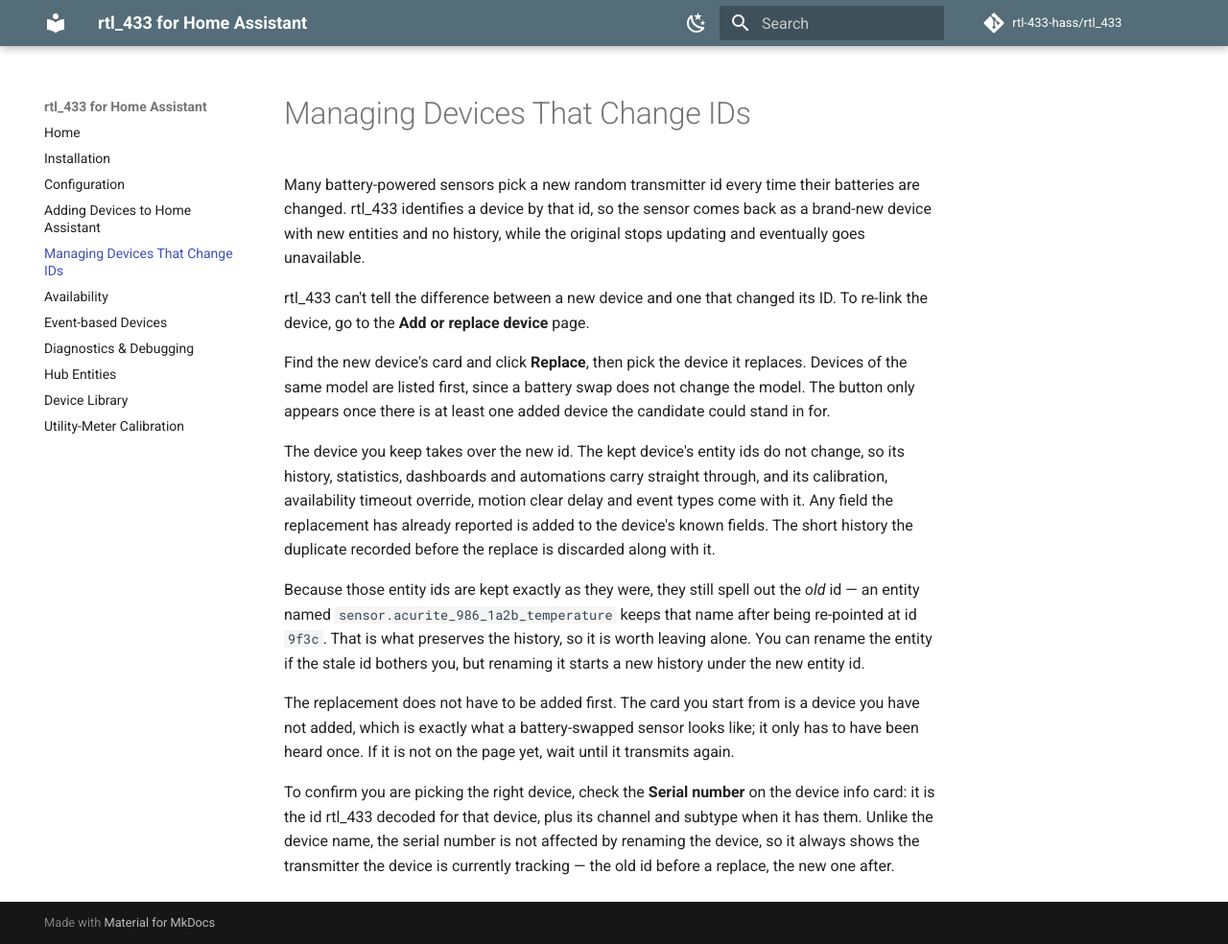
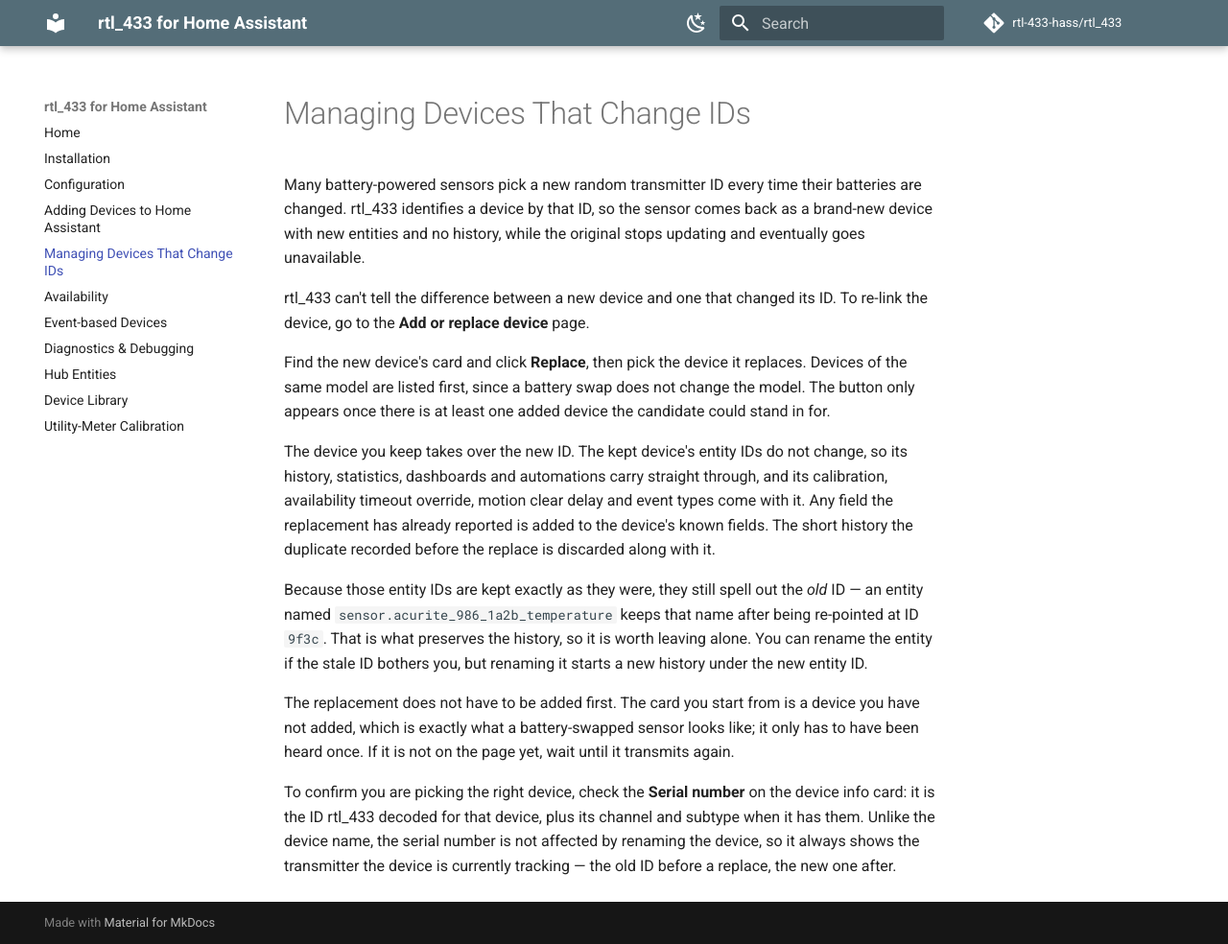
Before and after one commit to rtl-433-hass/rtl_433, an MkDocs documentation site: the page built from docs/changing-device-ids.md, in a window 1280 px wide and 984 px high. Shown: the whole window at 96% size. Built offline with MkDocs 1.6.1 and Material for MkDocs 9.7.7, drawn with Linux system fonts in a browser that asks for light colours; comment, search, counter and statistics services are not loaded; the version menu is left out.

Commit message:
docs: capitalize ID throughout the user docs
Co-Authored-By: Claude Opus 5 <noreply@anthropic.com>
Claude-Session: https://claude.ai/code/session_018HhtFuqBNovRCKpDqLKD2v

```diff
--- a/docs/changing-device-ids.md
+++ b/docs/changing-device-ids.md
@@ -1,7 +1,7 @@
 # Managing Devices That Change IDs
 
-Many battery-powered sensors pick a new random transmitter id every time their
-batteries are changed. rtl_433 identifies a device by that id, so the sensor
+Many battery-powered sensors pick a new random transmitter ID every time their
+batteries are changed. rtl_433 identifies a device by that ID, so the sensor
 comes back as a brand-new device with new entities and no history, while the
 original stops updating and eventually goes unavailable.
 
@@ -13,18 +13,18 @@ replaces. Devices of the same model are listed first, since a battery swap does
 not change the model. The button only appears once there is at least one added
 device the candidate could stand in for.
 
-The device you keep takes over the new id. The kept device's entity ids do not
+The device you keep takes over the new ID. The kept device's entity IDs do not
 change, so its history, statistics, dashboards and automations carry straight
 through, and its calibration, availability timeout override, motion clear delay
 and event types come with it. Any field the replacement has already reported is
 added to the device's known fields. The short history the duplicate recorded
 before the replace is discarded along with it.
 
-Because those entity ids are kept exactly as they were, they still spell out the
-*old* id — an entity named `sensor.acurite_986_1a2b_temperature` keeps that name
-after being re-pointed at id `9f3c`. That is what preserves the history, so it is
-worth leaving alone. You can rename the entity if the stale id bothers you, but
-renaming it starts a new history under the new entity id.
+Because those entity IDs are kept exactly as they were, they still spell out
+the *old* ID — an entity named `sensor.acurite_986_1a2b_temperature` keeps that
+name after being re-pointed at ID `9f3c`. That is what preserves the history, so
+it is worth leaving alone. You can rename the entity if the stale ID bothers
+you, but renaming it starts a new history under the new entity ID.
 
 The replacement does not have to be added first. The card you start from is a
 device you have not added, which is exactly what a battery-swapped sensor looks
@@ -32,7 +32,7 @@ like; it only has to have been heard once. If it is not on the page yet, wait
 until it transmits again.
 
 To confirm you are picking the right device, check the **Serial number** on the
-device info card: it is the id rtl_433 decoded for that device, plus its channel
+device info card: it is the ID rtl_433 decoded for that device, plus its channel
 and subtype when it has them. Unlike the device name, the serial number is not
 affected by renaming the device, so it always shows the transmitter the device
-is currently tracking — the old id before a replace, the new one after.
+is currently tracking — the old ID before a replace, the new one after.
```
Also changed, not shown: docs/device-library.md (+1 -1 lines).
